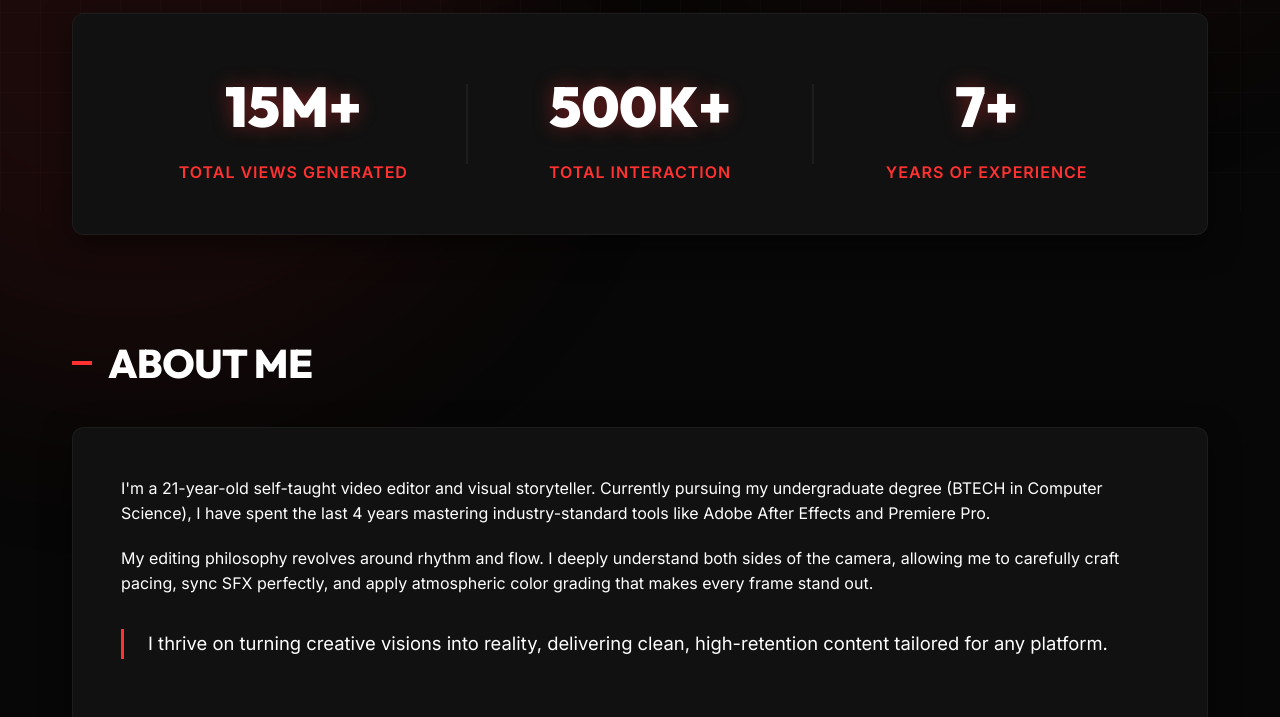
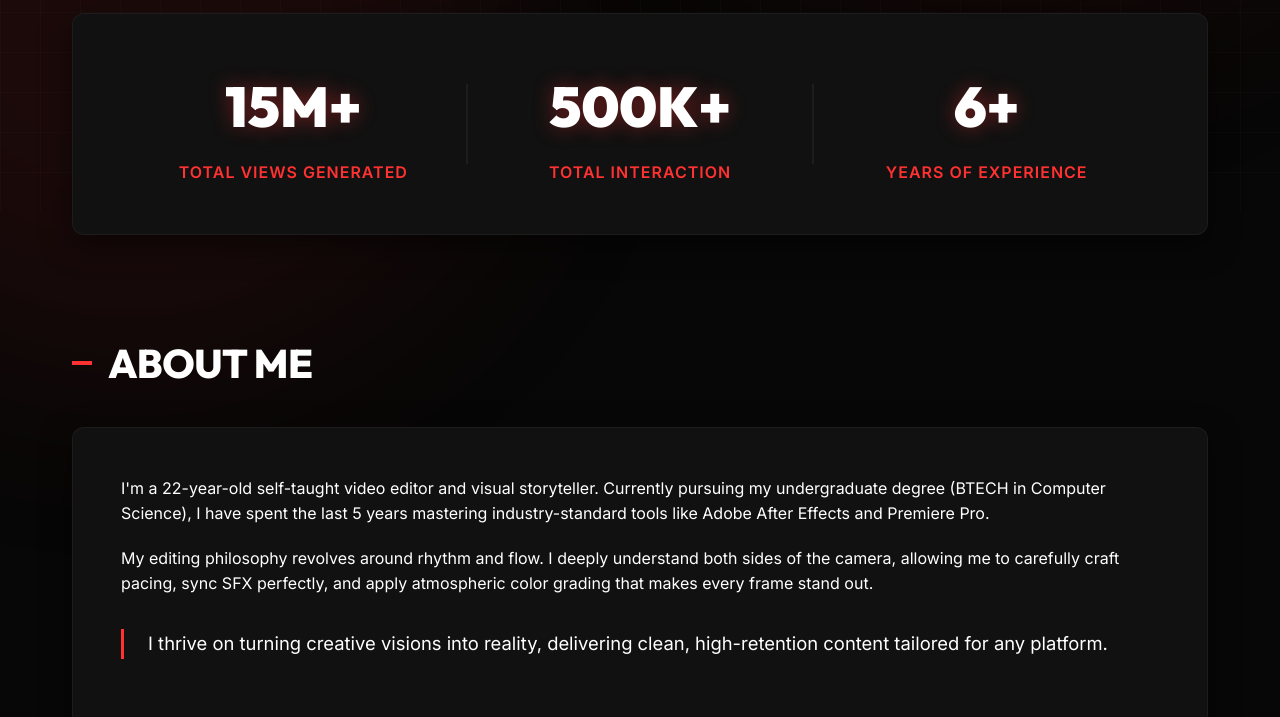
Before and after one commit to saiabinandh/Portfolio, a plain HTML site: page index.html in a window 1280 px wide. Shown: the part 588-1305 px from the top of the page. Drawn offline with Linux system fonts and the light colour scheme.

Commit message:
Update portfolio files

```diff
--- a/index.html
+++ b/index.html
@@ -68,7 +68,7 @@
                     </div>
                     <div class="stat-divider"></div>
                     <div class="stat-box">
-                        <h3 class="stat-number">7+</h3>
+                        <h3 class="stat-number">6+</h3>
                         <p class="stat-label">Years of Experience</p>
                     </div>
                 </div>
@@ -78,8 +78,8 @@
             <section id="about" class="content-section">
                 <h2 class="section-title">About Me</h2>
                 <div class="card about-card">
-                    <p>I'm a 21-year-old self-taught video editor and visual storyteller. Currently pursuing my
-                        undergraduate degree (BTECH in Computer Science), I have spent the last 4 years mastering
+                    <p>I'm a 22-year-old self-taught video editor and visual storyteller. Currently pursuing my
+                        undergraduate degree (BTECH in Computer Science), I have spent the last 5 years mastering
                         industry-standard tools like Adobe After Effects and Premiere Pro.</p>
                     <p>My editing philosophy revolves around rhythm and flow. I deeply understand both sides of the
                         camera, allowing me to carefully craft pacing, sync SFX perfectly, and apply atmospheric color
```
Also changed, not shown: 1741868677261.jpg (added), about-me.png (deleted), manifest_media_inc_logo.jpg (added), 2 other files.
